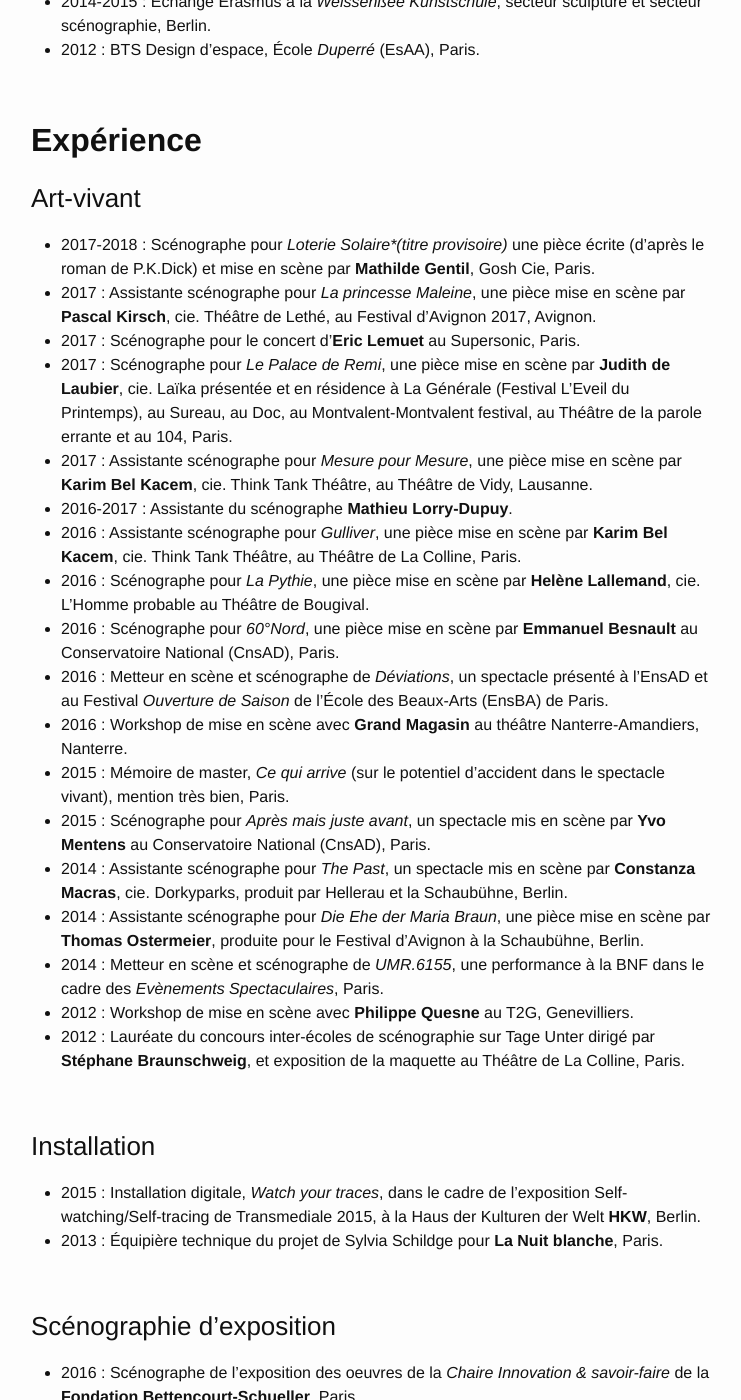
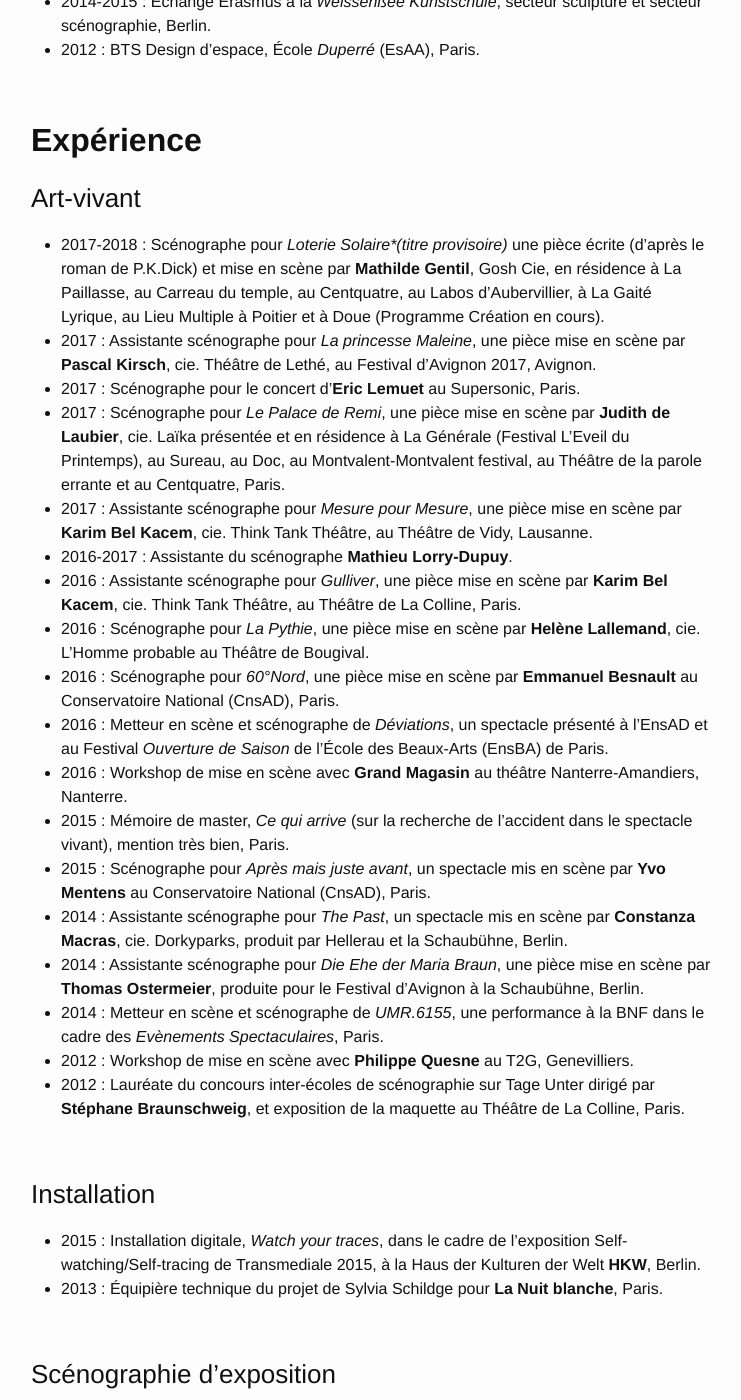
Before and after one commit to louiseds/louiseds.github.io, a Jekyll site: the page built from about.md, in a window 1280 px wide and 1400 px high, scrolled down 845 px. Shown: the whole window, without its empty margins (269-1010 px from the left). Built offline with Jekyll 4.4.1, drawn with Linux system fonts in a browser that asks for light colours; some of the changed text lies outside the part shown.

Commit message:
Update about.md

```diff
--- a/about.md
+++ b/about.md
@@ -24,10 +24,10 @@
 ## **Expérience**
 
 ### Art-vivant
-* 2017-2018 : Scénographe pour _Loterie Solaire*(titre provisoire)_ une pièce écrite (d'après le roman de P.K.Dick) et mise en scène par **Mathilde Gentil**, Gosh Cie, Paris.
+* 2017-2018 : Scénographe pour _Loterie Solaire*(titre provisoire)_ une pièce écrite (d'après le roman de P.K.Dick) et mise en scène par **Mathilde Gentil**, Gosh Cie, en résidence à La Paillasse, au Carreau du temple, au Centquatre, au Labos d’Aubervillier, à La Gaité Lyrique, au Lieu Multiple à Poitier et à Doue (Programme Création en cours).
 * 2017 : Assistante scénographe pour _La princesse Maleine_, une pièce mise en scène par **Pascal Kirsch**, cie. Théâtre de Lethé, au Festival d'Avignon 2017, Avignon.
 * 2017 : Scénographe pour le concert d'**Eric Lemuet** au Supersonic, Paris.
-* 2017 : Scénographe pour _Le Palace de Remi_, une pièce mise en scène par **Judith de Laubier**, cie. Laïka présentée et en résidence à La Générale (Festival L'Eveil du Printemps), au Sureau, au Doc, au Montvalent-Montvalent festival, au Théâtre de la parole errante et au 104, Paris.
+* 2017 : Scénographe pour _Le Palace de Remi_, une pièce mise en scène par **Judith de Laubier**, cie. Laïka présentée et en résidence à La Générale (Festival L'Eveil du Printemps), au Sureau, au Doc, au Montvalent-Montvalent festival, au Théâtre de la parole errante et au Centquatre, Paris.
 * 2017 : Assistante scénographe pour _Mesure pour Mesure_, une pièce mise en scène par **Karim Bel Kacem**, cie. Think Tank Théâtre, au Théâtre de Vidy, Lausanne.
 * 2016-2017 : Assistante du scénographe **Mathieu Lorry-Dupuy**.
 * 2016 : Assistante scénographe pour _Gulliver_, une pièce mise en scène par **Karim Bel Kacem**, cie. Think Tank Théâtre, au Théâtre de La Colline, Paris.
@@ -35,7 +35,7 @@
 * 2016 : Scénographe pour _60°Nord_, une pièce mise en scène par **Emmanuel Besnault** au Conservatoire National (CnsAD), Paris.
 * 2016 : Metteur en scène et scénographe de _Déviations_, un spectacle présenté à l’EnsAD et au Festival _Ouverture de Saison_ de l’École des Beaux-Arts (EnsBA) de Paris.
 * 2016 : Workshop de mise en scène avec **Grand Magasin** au théâtre Nanterre-Amandiers, Nanterre.
-* 2015 : Mémoire de master, _Ce qui arrive_ (sur le potentiel d’accident dans le spectacle vivant), mention très bien, Paris.
+* 2015 : Mémoire de master, _Ce qui arrive_ (sur la recherche de l’accident  dans le spectacle vivant), mention très bien, Paris.
 * 2015 : Scénographe pour _Après mais juste avant_, un spectacle mis en scène par **Yvo Mentens** au Conservatoire National (CnsAD), Paris.
 * 2014 : Assistante scénographe pour _The Past_, un spectacle mis en scène par **Constanza Macras**, cie. Dorkyparks, produit par Hellerau et la Schaubühne, Berlin.
 * 2014 : Assistante scénographe pour _Die Ehe der Maria Braun_, une pièce mise en scène par **Thomas Ostermeier**, produite pour le Festival d’Avignon à la Schaubühne, Berlin.
```
Also changed, not shown: other parts of about.md (+1 -1 lines).
